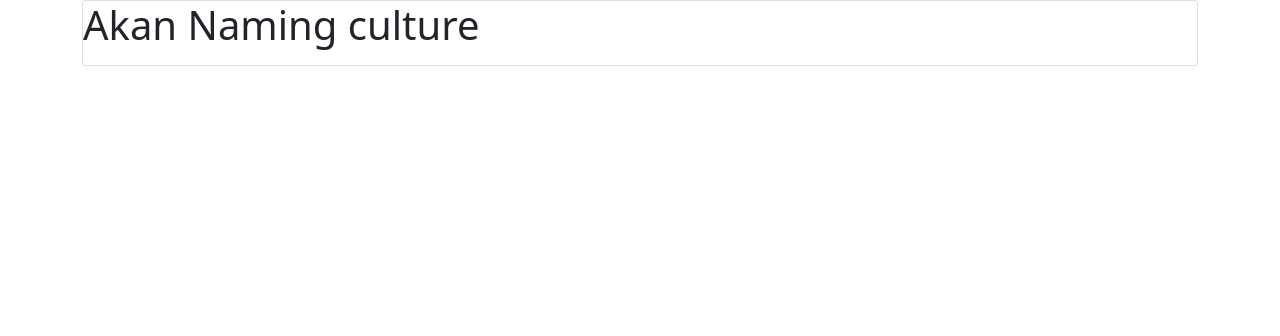
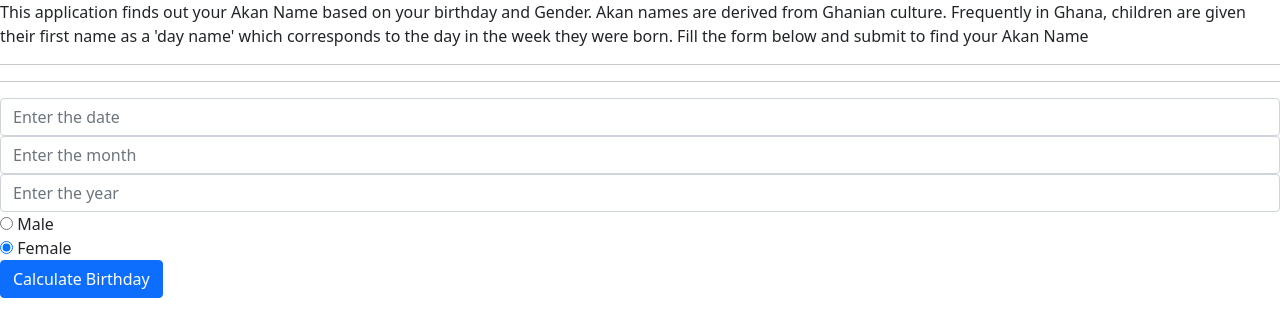
Before and after one commit to Maalim18/akan-names, a plain HTML site: page index.html in a window 1280 px wide. Drawn offline with Linux system fonts and the light colour scheme; files whose address does not match are found by name.

Commit message:
add the html forms

```diff
--- a/index.html
+++ b/index.html
@@ -8,13 +8,50 @@
     <title>Akan names</title>
 </head>
 <body>
-    <div class="container">
-        <div class="card">
-            <div class="card-title">
-                <h1>Akan Naming culture</h1>
-            </div>
+  <nav class="description" >
+    <p id="description">
+        This application finds out your Akan Name based on your birthday and Gender. Akan names are derived from Ghanian culture.
+        Frequently in Ghana, children are given their first name as a 'day name' which corresponds to the day in the week they were born.
+        Fill the form below and submit to find your Akan Name
+    </p>
+</nav>
+<hr><hr>
+<nav class = "form">
+    <form id ="brithday">
+        <div class="date">
+            <input class="form-control" type="text" id="day" placeholder="Enter the date" aria-label="">
         </div>
-    </div>
+        <div class="date">
+            <input class="form-control" type="text" id="month" placeholder="Enter the month" aria-label="">
+        </div>
+        <div class="date">
+            <input class="form-control" type="text" id="year" placeholder="Enter the year" aria-label="">
+        </div>
+        <div class="gender">
+            <input class="check-gender" type="radio" name="radio" id="radio1">
+            <label class="check-label" for="radio1" value="Male">
+              Male
+            </label>
+          </div>
+          <div class="gender">
+            <input class="check-gender" type="radio" name="radio" id="radio2" checked>
+            <label class="check-label" for="radio2" value="Female">
+             Female
+            </label>
+          </div>
+          <div class="submit">
+            <button type="button" class="btn btn-primary mb-3" onclick="calculateBirthday()">Calculate Birthday</button>
+          </div>
+
+    </form>
+
+
+</nav>
+<nav id = "output-nav">
+    <p id ="output">
+
+    </p>
+</nav>
     <script src="js/script.js"></script>
 </body>
 </html>
```
